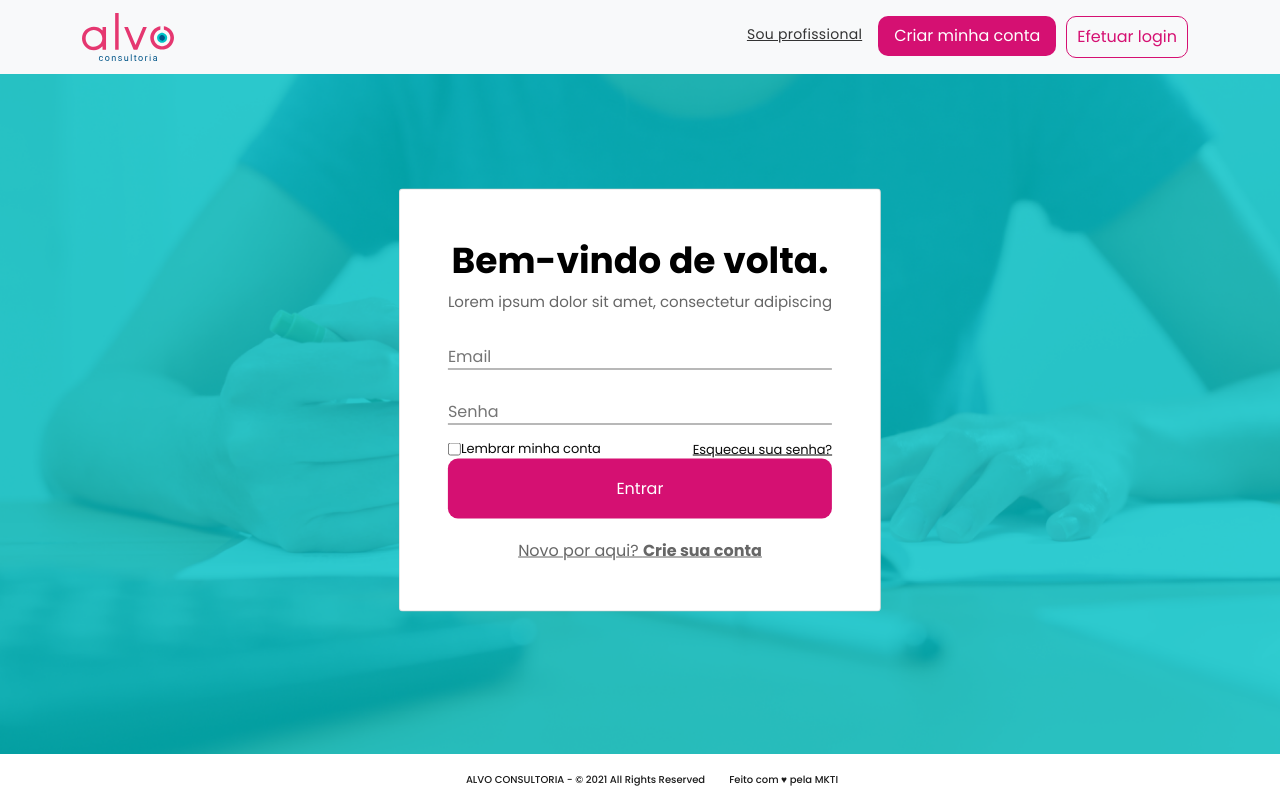
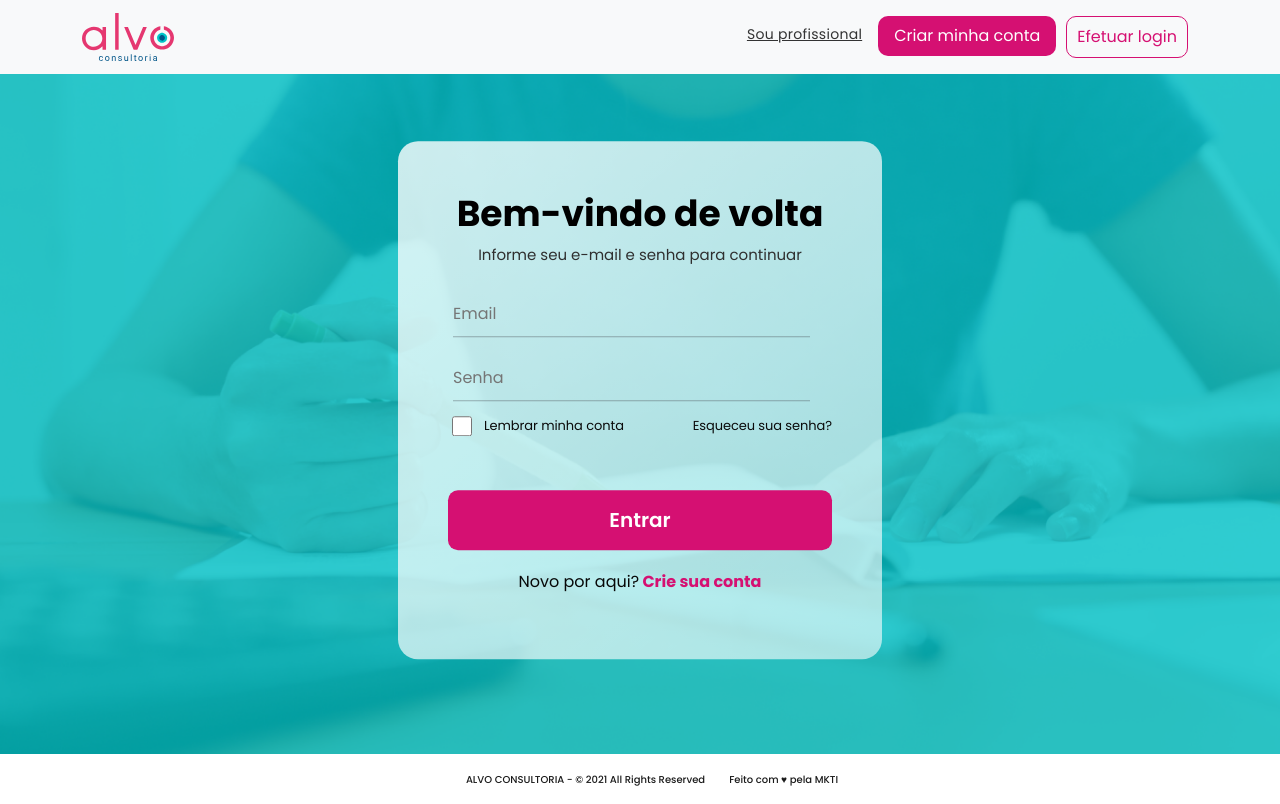
Before and after one commit to 42Dias/alvoconsultoria, a React (Create React App) app: page /entrar in a window 1280 px wide. Built offline with nearby package versions, Linux system fonts and the light colour scheme.

Commit message:
styled components of the sign in

```diff
--- a/src/pages/SignIn/index.js
+++ b/src/pages/SignIn/index.js
@@ -1,54 +1,39 @@
-import './styles/login.css'
 import { Link } from 'react-router-dom'
+import * as S from './styles/style'
 
 export default function SignIn() {
   return (
-    <div className='containerLogin'>
-      <div className='bg-login'>
-        <div className='container'>
-          <section className='content-login-form'>
-            <div className='card p-5 '>
-              <h2 className='title-card'>Bem-vindo de volta.</h2>
-              <p className='subtitle'>
-                Lorem ipsum dolor sit amet, consectetur adipiscing
-              </p>
-              <form className='d-flex flex-column'>
-                <input
-                  type='email'
-                  className='form'
-                  placeholder='Email'
-                  required
-                  name='email'
-                />
+    <S.ContainerLogin>
+      <S.Background>
+        <S.Container>
+          <S.ContentLoginForm>
+            <S.Card>
+              <h2>Bem-vindo de volta</h2>
+              <p>Informe seu e-mail e senha para continuar</p>
+              <S.Form>
+                <input type='email' placeholder='Email' required name='email' />
                 <input
                   type='password'
-                  className='form'
                   placeholder='Senha'
                   required
                   name='senha'
                 />
-                <div className='d-flex justify-content-between'>
-                  <div className='form-group d-flex align-items-center'>
-                    <input type='checkbox' id='renamber' name='renamber' />
-                    <label htmlFor='renamber' className='p-0 m-0'>
-                      Lembrar minha conta
-                    </label>
-                  </div>
+                <S.ForgotPassword>
+                  <input type='checkbox' id='renamber' name='renamber' />
+                  <label htmlFor='renamber'>Lembrar minha conta</label>
                   <Link to='/esqueceu-a-senha' className='link-reset-password'>
                     Esqueceu sua senha?
                   </Link>
-                </div>
-                <button type='submit' className='btn-submit'>
-                  Entrar
-                </button>
+                </S.ForgotPassword>
+                <button>Entrar</button>
                 <Link to='/cadastrar' href='' className='register'>
-                  Novo por aqui? <strong>Crie sua conta</strong>
+                  Novo por aqui?<strong> Crie sua conta</strong>
                 </Link>
-              </form>
-            </div>
-          </section>
-        </div>
-      </div>
-    </div>
+              </S.Form>
+            </S.Card>
+          </S.ContentLoginForm>
+        </S.Container>
+      </S.Background>
+    </S.ContainerLogin>
   )
 }
--- a/src/pages/SignIn/styles/login.css
+++ /dev/null
@@ -1,133 +0,0 @@
-@import url('https://fonts.googleapis.com/css2?family=Poppins:wght@100;200;300;400;500;600;700&display=swap');
-
-
-* {
-    font-family: 'Poppins', sans-serif;
-}
-
-body {
-    height: 100vh;
-    display: flex;
-    justify-content: space-between;
-    flex-direction: column;
-    background: linear-gradient(270deg, #C4C4C4 9.21%, rgba(196, 196, 196, 0) 85.55%);
-}
-
-.container {
-    flex: 1;
-    align-items: center;
-    justify-content: center;
-    display: flex;
-
-}
-
-.bg-login{
-    background-image: url('./../../img/background-login.png');
-    background-size: cover;
-    background-position: center;
-    width: 100vw !important;
-    height: 100vh !important;
-}
-
-.containerLogin {
-  height: 85vh !important;
-
-  display: flex;
-  justify-content: space-between;
-  flex-direction: column;
-  background: linear-gradient(270deg, #C4C4C4 9.21%, rgba(196, 196, 196, 0) 85.55%);
-}
-
-.content-login-form {
-  position: absolute;
-  top: 50%;
-  left: 50%;
-  transform: translate(-50%,-50%);
-}
-
-.card {
-    background: rgba(255, 255, 255, 0.6);
-    border-radius: 20px;
-}
-
-.title-card {
-    text-align: center;
-    font-family: Poppins;
-    font-weight: bold;
-    font-size: 36px;
-    line-height: 45px;
-    font-feature-settings: 'pnum' on, 'lnum' on;
-    color: #000000;
-}
-
-.subtitle {
-    color: #666666;
-    font-size: 15px;
-}
-
-.form {
-    border: none;
-    border-bottom:0.5px solid #727272;
-    margin: 15px 0px;
-    outline: none;
-    width: 100%;
-    background: rgba(255, 255, 255, 0);
-}
-
-label {
-    font-family: Poppins;
-    font-style: normal;
-    font-weight: normal;
-    font-size: 13px;
-    line-height: 18px;
-    /* identical to box height, or 138% */
-    letter-spacing: -0.078px;
-
-    color: #0A0A0A;
-}
-
-.link-reset-password {
-    font-family: Poppins;
-    font-style: normal;
-    font-weight: normal;
-    font-size: 13px;
-    /* identical to box height, or 138% */
-
-    letter-spacing: -0.078px;
-
-    color: #0A0A0A;
-}
-
-
-.btn-submit {
-    color: white;
-    width: 384px;
-    height: 60px;
-    background: #D51072;
-    border-radius: 10px;
-    border: 0px solid;
-}
-
-.register {
-    text-align: center;
-    font-family: Poppins;
-    font-style: normal;
-    font-weight: normal;
-    font-size: 16px;
-    margin-top: 20px;
-    /* identical to box height, or 24px */
-
-    color: #666666;
-
-}
-
-.bg-register{
-    background-image: url('./../../img/background-register.png');
-    background-size: cover;
-    background-position: center;
-}
-.bg-reset{
-    background-image: url('./../../img/background-reset.png');
-    background-size: cover;
-    background-position: center;
-}
--- a/src/pages/SignIn/styles/style.js
+++ b/src/pages/SignIn/styles/style.js
@@ -1,4 +1,5 @@
 import styled from 'styled-components'
+import banner from './../../img/background-login.png'
 
 export const ContainerLogin = styled.div`
   height: 85vh !important;
@@ -12,4 +13,115 @@ export const ContainerLogin = styled.div`
   );
 `
 
-export const Background = styled.div``
+export const Background = styled.div`
+  background-image: url(${banner});
+  background-size: cover;
+  background-position: center;
+  width: 100vw !important;
+  height: 100vh !important;
+`
+
+export const Container = styled.div`
+  flex: 1;
+  align-items: center;
+  justify-content: center;
+  display: flex;
+`
+
+export const ContentLoginForm = styled.section`
+  position: absolute;
+  top: 50%;
+  left: 50%;
+  transform: translate(-50%, -50%);
+`
+
+export const Card = styled.div`
+  background: linear-gradient(
+    142.31deg,
+    rgba(255, 255, 255, 0.8) 0%,
+    rgba(255, 255, 255, 0.6) 99.95%
+  );
+  border-radius: 20px;
+  padding: 50px;
+
+  h2 {
+    text-align: center;
+    font-weight: bold;
+    font-size: 36px;
+    line-height: 45px;
+    color: #000000;
+  }
+
+  p {
+    color: #2f2f2f;
+    font-size: 15px;
+    text-align: center;
+  }
+`
+
+export const Form = styled.form`
+  border: none;
+  margin: 15px 0px;
+  outline: none;
+  width: 100%;
+  background: rgba(255, 255, 255, 0);
+  display: flex;
+  flex-direction: column;
+
+  > input {
+    background: transparent;
+    border-top: transparent;
+    border-left: transparent;
+    border-right: transparent;
+    border-bottom: 1px solid #3c3c4360;
+    margin: 9px 22px 10px 5px;
+    padding: 10px 10px 10px 0;
+  }
+
+  button {
+    color: white;
+    width: 384px;
+    height: 60px;
+    background: #d51072;
+    border-radius: 10px;
+    border: 0px solid;
+    margin-top: 51px;
+    font-weight: 600;
+    font-size: 20px;
+  }
+
+  a {
+    text-decoration: none;
+    color: #070707;
+    font-size: 16px;
+  }
+
+  strong {
+    color: #d51072;
+  }
+`
+
+export const ForgotPassword = styled.div`
+  display: flex;
+
+  a {
+    font-size: 13px;
+    color: #0a0a0a;
+    text-decoration: none;
+    margin-left: auto;
+    font-size: 13px;
+    margin-top: 5px;
+  }
+
+  label {
+    margin-top: 6px;
+    margin-left: 10px;
+    font-size: 13px;
+  }
+
+  input {
+    width: 20px;
+    height: 20px;
+    margin: 5px 2px 3px 4px;
+  }
+`
```
